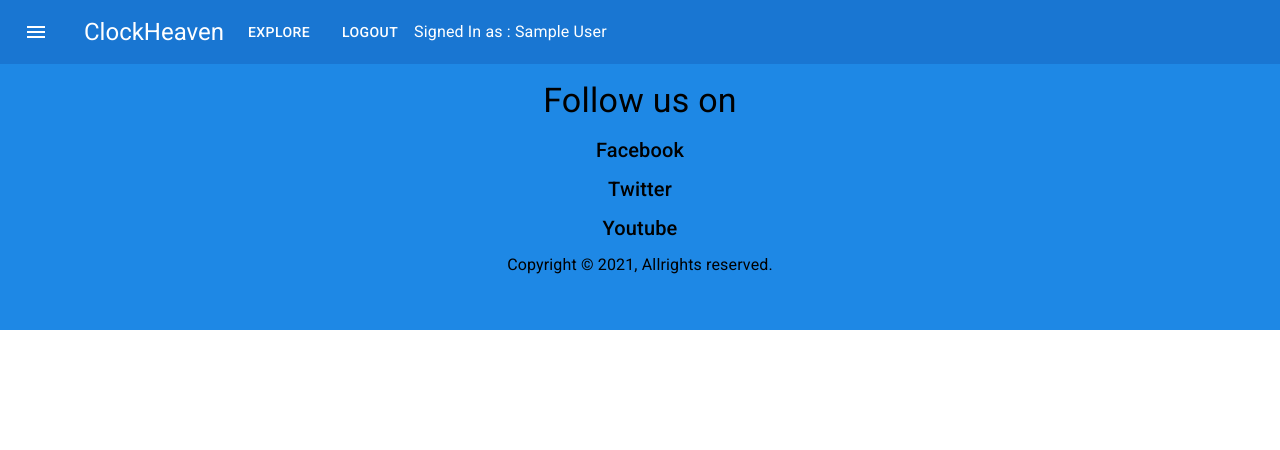
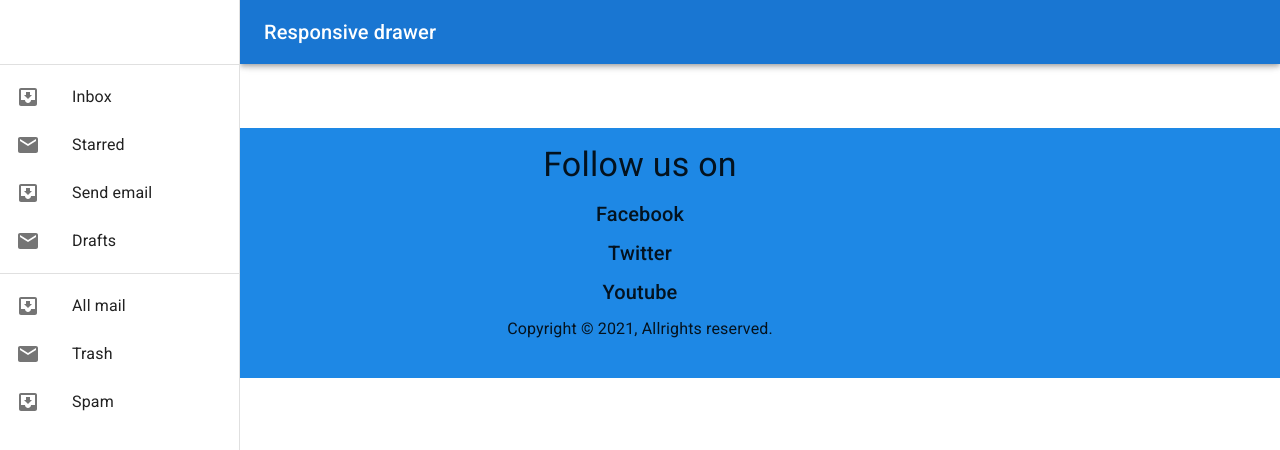
Before and after one commit to AnikaBushra/clockheaven-client, a React (Create React App) app: page /dashboard in a window 1280 px wide. Shown: the top 450 px of the page. Built offline with nearby package versions, Linux system fonts and the light colour scheme; no server answers; sample sign-in values are in the browser's storage.

Commit message:
dashboard added

```diff
--- a/src/App.js
+++ b/src/App.js
@@ -10,6 +10,7 @@ import Header from './Pages/Shared/Header/Header';
 import Footer from './Pages/Shared/Header/Footer/Footer';
 import Purchase from './Pages/Purchase/Purchase';
 import PrivateRoute from './Login/PrivateRoute/PrivateRoute';
+import DashBoArd from './Pages/DashBoArd/DashBoArd';
 
 
 
@@ -18,7 +19,7 @@ function App() {
     <div className="App">
       <AuthProvider>
         <Router>
-          <Header></Header>
+
           <Switch>
             <Route exact path="/">
               <Home></Home>
@@ -38,6 +39,9 @@ function App() {
             <PrivateRoute path="/purchase/:productId">
               <Purchase></Purchase>
             </PrivateRoute>
+            <PrivateRoute path="/dashboard">
+              <DashBoArd></DashBoArd>
+            </PrivateRoute>
           </Switch>
           <Footer></Footer>
         </Router>
--- a/src/Login/Login/Login.js
+++ b/src/Login/Login/Login.js
@@ -3,6 +3,7 @@ import { Box } from '@mui/system';
 import React, { useState } from 'react';
 import { NavLink, useLocation, useHistory } from 'react-router-dom';
 import useAuth from '../../hooks/useAuth';
+import Header from '../../Pages/Shared/Header/Header';
 
 
 const Login = () => {
@@ -27,7 +28,7 @@ const Login = () => {
 
     return (
         <Box sx={{ height: '700px' }}>
-
+            <Header></Header>
             <Grid>
                 <Grid sx={{ justifyContent: 'center', mt: 5 }} item xs={12} md={12}>
                     <Typography variant="h5" gutterBottom component="div">
--- a/src/Login/Register/Register.js
+++ b/src/Login/Register/Register.js
@@ -3,6 +3,7 @@ import { Box } from '@mui/system';
 import React, { useState } from 'react';
 import { NavLink, useHistory } from 'react-router-dom';
 import useAuth from '../../hooks/useAuth';
+import Header from '../../Pages/Shared/Header/Header';
 
 
 const Register = () => {
@@ -14,7 +15,7 @@ const Register = () => {
         const value = e.target.value;
         const newLogInData = { ...loginData };
         newLogInData[field] = value;
-        console.log(newLogInData);
+        // console.log(newLogInData);
         setLoginData(newLogInData);
     }
     const handleOnSubmit = e => {
@@ -28,7 +29,7 @@ const Register = () => {
     }
     return (
         <Box sx={{ height: '700px' }}>
-
+            <Header></Header>
             <Grid>
                 <Grid sx={{ justifyContent: 'center', mt: 5 }} item xs={12} md={12}>
                     <Typography variant="h5" gutterBottom component="div">
--- /dev/null
+++ b/src/Pages/DashBoArd/DashBoArd.js
@@ -0,0 +1,140 @@
+import * as React from 'react';
+import PropTypes from 'prop-types';
+import AppBar from '@mui/material/AppBar';
+import Box from '@mui/material/Box';
+import CssBaseline from '@mui/material/CssBaseline';
+import Divider from '@mui/material/Divider';
+import Drawer from '@mui/material/Drawer';
+import IconButton from '@mui/material/IconButton';
+import InboxIcon from '@mui/icons-material/MoveToInbox';
+import List from '@mui/material/List';
+import ListItem from '@mui/material/ListItem';
+import ListItemIcon from '@mui/material/ListItemIcon';
+import ListItemText from '@mui/material/ListItemText';
+import MailIcon from '@mui/icons-material/Mail';
+import MenuIcon from '@mui/icons-material/Menu';
+import Toolbar from '@mui/material/Toolbar';
+import Typography from '@mui/material/Typography';
+
+const drawerWidth = 240;
+
+function DashBoArd(props) {
+    const { window } = props;
+    const [mobileOpen, setMobileOpen] = React.useState(false);
+
+    const handleDrawerToggle = () => {
+        setMobileOpen(!mobileOpen);
+    };
+
+    const drawer = (
+        <div>
+            <Toolbar />
+            <Divider />
+            <List>
+                {['Inbox', 'Starred', 'Send email', 'Drafts'].map((text, index) => (
+                    <ListItem button key={text}>
+                        <ListItemIcon>
+                            {index % 2 === 0 ? <InboxIcon /> : <MailIcon />}
+                        </ListItemIcon>
+                        <ListItemText primary={text} />
+                    </ListItem>
+                ))}
+            </List>
+            <Divider />
+            <List>
+                {['All mail', 'Trash', 'Spam'].map((text, index) => (
+                    <ListItem button key={text}>
+                        <ListItemIcon>
+                            {index % 2 === 0 ? <InboxIcon /> : <MailIcon />}
+                        </ListItemIcon>
+                        <ListItemText primary={text} />
+                    </ListItem>
+                ))}
+            </List>
+        </div>
+    );
+
+    const container = window !== undefined ? () => window().document.body : undefined;
+
+    return (
+        <Box sx={{ display: 'flex' }}>
+            <CssBaseline />
+            <AppBar
+                position="fixed"
+                sx={{
+                    width: { sm: `calc(100% - ${drawerWidth}px)` },
+                    ml: { sm: `${drawerWidth}px` },
+                }}
+            >
+                <Toolbar>
+                    <IconButton
+                        color="inherit"
+                        aria-label="open drawer"
+                        edge="start"
+                        onClick={handleDrawerToggle}
+                        sx={{ mr: 2, display: { sm: 'none' } }}
+                    >
+                        <MenuIcon />
+                    </IconButton>
+                    <Typography variant="h6" noWrap component="div">
+                        Responsive drawer
+                    </Typography>
+                </Toolbar>
+            </AppBar>
+            <Box
+                component="nav"
+                sx={{ width: { sm: drawerWidth }, flexShrink: { sm: 0 } }}
+                aria-label="mailbox folders"
+            >
+                {/* The implementation can be swapped with js to avoid SEO duplication of links. */}
+                <Drawer
+                    container={container}
+                    variant="temporary"
+                    open={mobileOpen}
+                    onClose={handleDrawerToggle}
+                    ModalProps={{
+                        keepMounted: true, // Better open performance on mobile.
+                    }}
+                    sx={{
+                        display: { xs: 'block', sm: 'none' },
+                        '& .MuiDrawer-paper': { boxSizing: 'border-box', width: drawerWidth },
+                    }}
+                >
+                    {drawer}
+                </Drawer>
+                <Drawer
+                    variant="permanent"
+                    sx={{
+                        display: { xs: 'none', sm: 'block' },
+                        '& .MuiDrawer-paper': { boxSizing: 'border-box', width: drawerWidth },
+                    }}
+                    open
+                >
+                    {drawer}
+                </Drawer>
+            </Box>
+            <Box
+                component="main"
+                sx={{ flexGrow: 1, p: 3, width: { sm: `calc(100% - ${drawerWidth}px)` } }}
+            >
+                <Toolbar />
+                <Typography paragraph>
+
+                </Typography>
+                <Typography paragraph>
+
+                </Typography>
+            </Box>
+        </Box>
+    );
+}
+
+DashBoArd.propTypes = {
+    /**
+     * Injected by the documentation to work in an iframe.
+     * You won't need it on your project.
+     */
+    window: PropTypes.func,
+};
+
+export default DashBoArd;
--- a/src/Pages/Explore/Explore.js
+++ b/src/Pages/Explore/Explore.js
@@ -2,19 +2,23 @@ import Box from '@mui/material/Box';
 import React, { useState, useEffect } from 'react';
 import { Container, Grid, Typography } from '@mui/material';
 import Clock from './Clock';
+import Header from '../Shared/Header/Header';
 
 
 const Explore = () => {
     const [clocks, setClocks] = useState([]);
     useEffect(() => {
-        fetch('http://localhost:5000/clocks')
+        fetch('https://safe-hollows-48990.herokuapp.com/clocks')
             .then(res => res.json())
             .then(data => {
                 setClocks(data);
             })
     }, []);
     return (
+        <Box>
+            <Header></Header>
             <Box sx={{ mt: 5, mb: 5 }}>
+
                 <Typography variant="h5">
                     Explore More Products
                 </Typography>
@@ -28,6 +32,7 @@ const Explore = () => {
                     </Grid>
                 </Container>
             </Box>
+        </Box>
     );
 };
 
--- a/src/Pages/Home/Home/Home.js
+++ b/src/Pages/Home/Home/Home.js
@@ -4,11 +4,12 @@ import { Container, Grid, Typography } from '@mui/material';
 import Cards from '../Cards/Cards';
 import Banner from '../Banner/Banner';
 import ExteaPart from '../ExtraPart/ExteaPart';
+import Header from '../../Shared/Header/Header';
 
 const Home = () => {
     const [clocks, setClocks] = useState([]);
     useEffect(() => {
-        fetch('http://localhost:5000/clocks')
+        fetch('https://safe-hollows-48990.herokuapp.com/clocks')
             .then(res => res.json())
             .then(data => {
                 setClocks(data);
@@ -18,6 +19,7 @@ const Home = () => {
 
 
         <Box sx={{ flexGrow: 1 }}>
+            <Header></Header>
             <Banner></Banner>
             <Container sx={{ mt: 1, pt: 1, mb: 1, pb: 1 }}>
                 <Typography sx={{ mt: 1, pt: 1, mb: 1, pb: 1 }} variant="h4">
--- a/src/Pages/Purchase/Purchase.js
+++ b/src/Pages/Purchase/Purchase.js
@@ -1,24 +1,56 @@
-import { Card, CardActionArea, CardContent, CardMedia, Container, Grid, Typography } from '@mui/material';
+import { Card, CardActionArea, CardContent, CardMedia, Container, Grid, Typography, TextField, Button } from '@mui/material';
 import React, { useEffect, useState } from 'react';
 import useAuth from '../../hooks/useAuth';
 import { NavLink, useParams } from 'react-router-dom';
+import Header from '../Shared/Header/Header';
+import { Box } from '@mui/system';
 
 const Purchase = () => {
     const [details, setDetails] = useState([]);
+
     const { user } = useAuth();
+
+
     const { productId } = useParams();
 
+    // order Details
     useEffect(() => {
-        fetch(`http://localhost:5000/clocks`)
+        fetch(`https://safe-hollows-48990.herokuapp.com/clocks`)
             .then(res => res.json())
             .then(data => setDetails(data));
     }, [])
 
     const result = details.find(detail => detail._id == productId);
-    console.log(result);
+    console.log(result)
+    const initialInfo = { name: user.displayName, email: user.email, phone: '' }
+    const [userData, setUserData] = useState(initialInfo);
+
+    // form
+    const handleOnBlur = e => {
+        const field = e.target.name;
+        const value = e.target.value;
+        const newUserData = { ...userData };
+        newUserData[field] = value;
+        console.log(newUserData);
+        setUserData(newUserData);
+    };
+
+    const handleOnSubmit = e => {
+
+        alert('Order Submitted')
+
+        e.preventDefault();
+    }
+
+
+
+
 
     return (
+        <Box>
+            <Header></Header>
             <Container sx={{ m: 3 }}>
+
                 <Typography variant="h5" gutterBottom component="div">
                     Name: {user.displayName}
                 </Typography>
@@ -31,7 +63,7 @@ const Purchase = () => {
                             <CardActionArea>
                                 <CardMedia
                                     component="img"
-                                height="260"
+                                    height="300"
                                     image={result?.image}
                                     alt=""
                                 />
@@ -51,10 +83,59 @@ const Purchase = () => {
                         </Card>
                     </Grid>
                     <Grid item xs={12} md={6}>
+                        <Typography variant="h5" gutterBottom component="div">
+                            Please Fill Up The Form To Order
+                        </Typography>
+                        <form onSubmit={handleOnSubmit}>
+                            <TextField
+                                sx={{ width: '50%', m: 1 }}
+                                id="standard-basic"
+                                label="Your Name"
+                                variant="standard"
+                                // type="text"
+                                name="name"
+                                onBlur={handleOnBlur} />
+                            <TextField
+                                sx={{ width: '50%', m: 1 }}
+                                id="standard-basic"
+                                label="Your Phone"
+                                variant="standard"
+                                type="number"
+                                name="phone"
+                                onBlur={handleOnBlur} />
 
+                            <TextField
+                                sx={{ width: '50%', m: 1 }}
+                                id="standard-basic"
+                                label="Your Address"
+                                variant="standard"
+                                // type="password"
+                                name="address"
+                                onBlur={handleOnBlur} />
+                            <TextField
+                                disabled
+                                sx={{ width: '50%', m: 1 }}
+                                id="standard-basic"
+                                label={result?.name}
+                                variant="standard"
+                                type="text"
+                                name="order"
+                                onBlur={handleOnBlur} />
+                            <TextField
+                                disabled
+                                sx={{ width: '50%', m: 1 }}
+                                id="standard-basic"
+                                label={`orderId:${result?._id}`}
+                                variant="standard"
+                                // type="password"
+                                name="orderId"
+                                onBlur={handleOnBlur} />
+                            <Button type="submit" sx={{ width: '50%', m: 1 }} variant="contained">Submit</Button>
+                        </form>
                     </Grid>
                 </Grid>
             </Container>
+        </Box>
     );
 };
 
```
Lines whose indentation alone changed are shown as unchanged.
